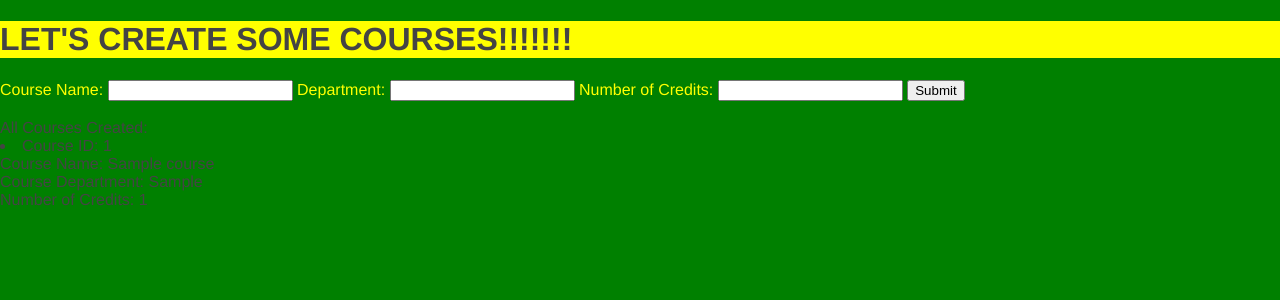
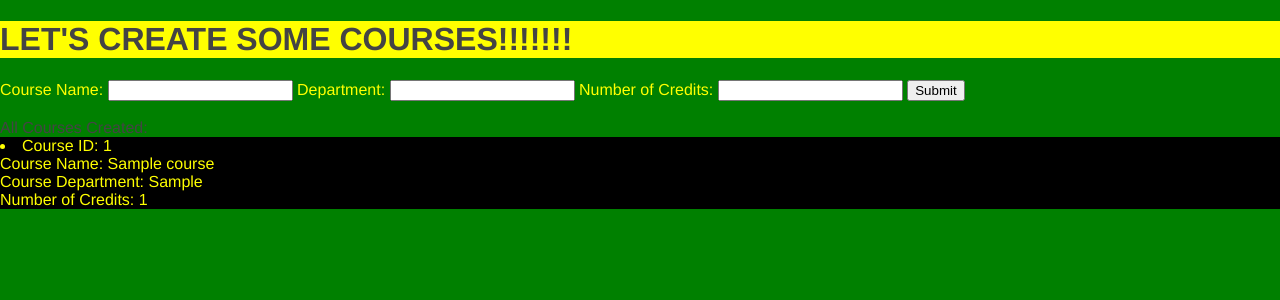
Before and after one commit to AlexWhitlatch/PythonFlaskAssignment, a Flask app: page /courses in a window 1280 px wide. Shown: the top 300 px of the page. Run offline with Flask 2, Linux system fonts and the light colour scheme; tables that the repository leaves empty hold one stand-in row (values such as "Sample post").

Commit message:
Changed CSS formatting

```diff
--- a/static/css/main.css
+++ b/static/css/main.css
@@ -5,6 +5,13 @@
       color: #444;
 	  background-color: green
     }
+	li{
+		 margin: 0;
+      padding: 0;
+      font-family: "Helvetica Neue", Helvetica, Arial, sans-serif;
+      color: yellow;
+	  background-color: black;
+	}
 	form{
 	  color: yellow
 	}
```
